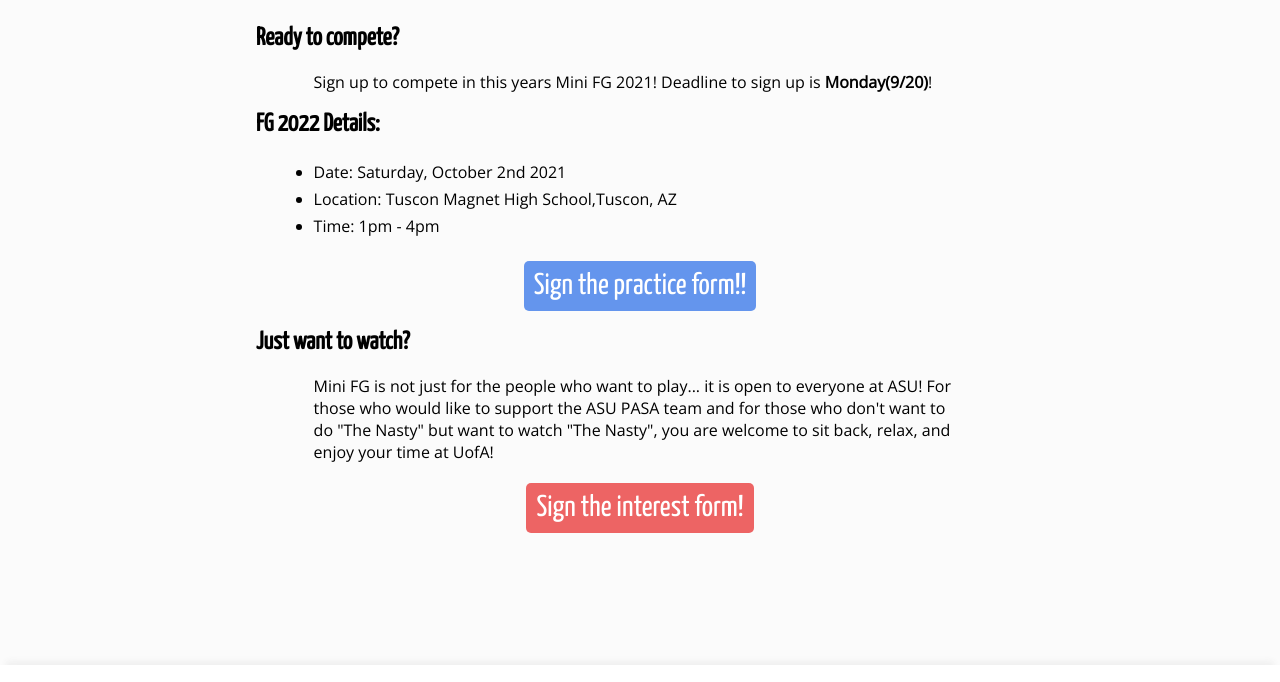
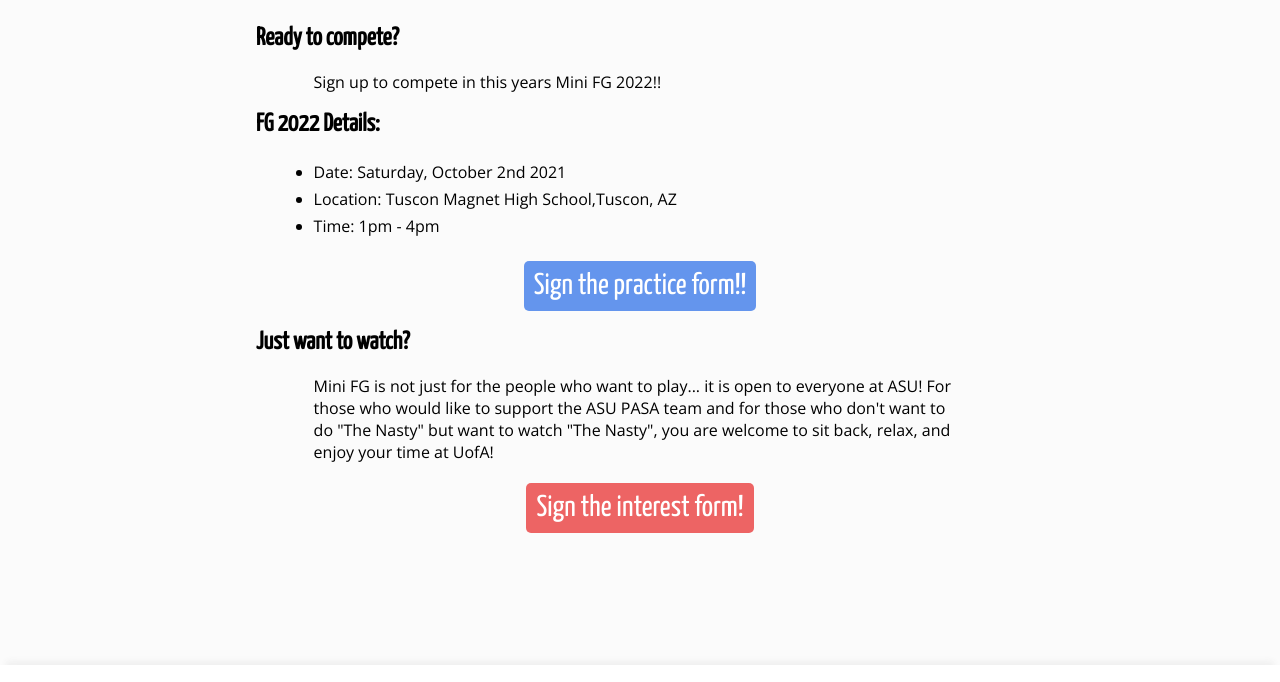
Before and after one commit to iabad1/miniFG, a plain HTML site: page index.html in a window 1280 px wide. Shown: the part 1102-1784 px from the top of the page. Drawn offline with nearby package versions, Linux system fonts and the light colour scheme.

Commit message:
updates ready to compete section
removed deadline text due to interest form being filled up

```diff
--- a/index.html
+++ b/index.html
@@ -58,7 +58,7 @@
             </section>
             <section>
                 <h2>Ready to compete?</h2>
-                <p>Sign up to compete in this years Mini FG 2021! Deadline to sign up is <strong>Monday(9/20)</strong>!</p>
+                <p>Sign up to compete in this years Mini FG 2022!</strong>!</p>
                 <div id="date-time-info">
                     <h2>FG 2022 Details:</h2>
                     <div class="section-indent">
```
